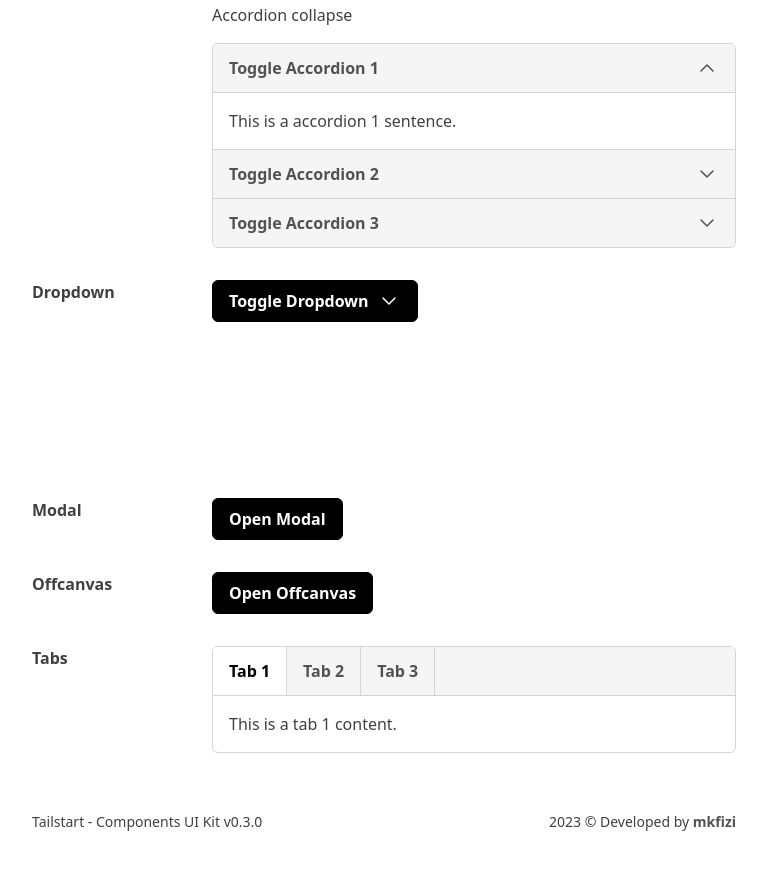
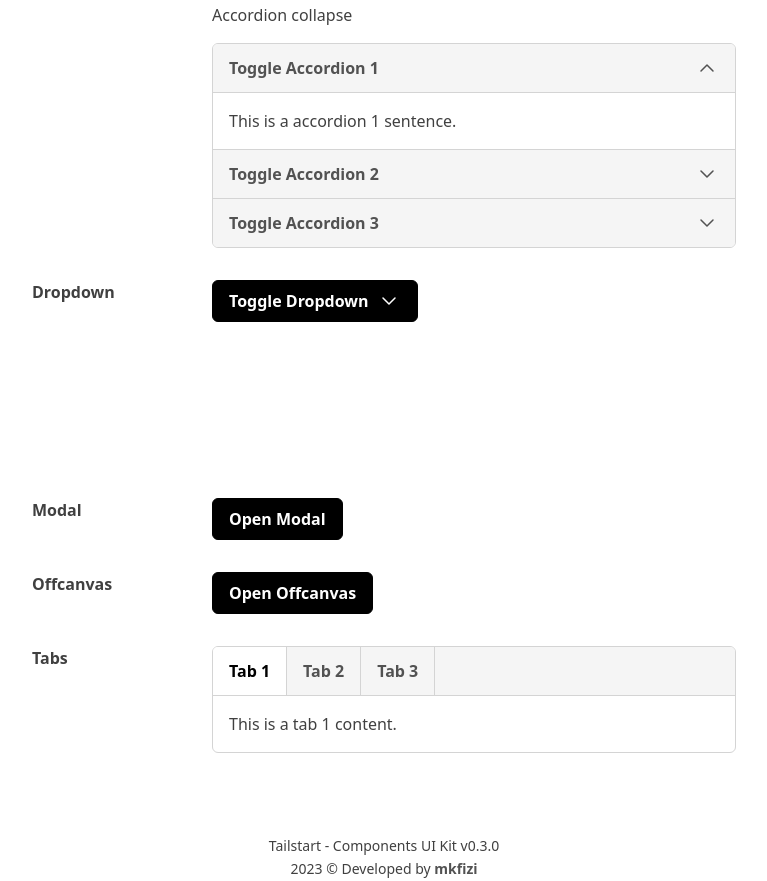
Before and after one commit to mkfizi/ui-component, a website: page index.html in a window 1280 px wide. Shown: the part 588-1469 px from the top of the page, without its empty margins (256-1023 px from the left). Before the commit the page ends 1421 px from the top, so only its background shows below. Drawn offline with Linux system fonts and the light colour scheme.

Commit message:
Revise footer appearance

```diff
--- a/index.html
+++ b/index.html
@@ -102,7 +102,7 @@
         </nav>
 
     <!-- Content -->
-    <main class="w-full max-w-screen-md px-4 pt-16 pb-24 mx-auto lg:pb-20 sm:px-8">
+    <main class="w-full max-w-screen-md px-4 pt-16 pb-32 mx-auto sm:px-8">
         <div class="w-full space-y-16">
             <p class="text-2xl font-black text-black sm:text-3xl lg:text-4xl dark:text-white">Components</p>
             <div class="space-y-8">
@@ -331,7 +331,7 @@
     </main>
 
     <!-- Footer -->
-    <footer class="absolute bottom-0 flex flex-col items-center justify-between w-full max-w-screen-md px-4 pb-px transform -translate-x-1/2 sm:flex-row left-1/2 sm:px-8">
+    <footer class="absolute bottom-0 w-full max-w-screen-md px-4 pb-px text-center transform -translate-x-1/2 left-1/2 sm:px-8 lg:px-64">
         <p class="text-sm text-neutral-700 dark:text-neutral-300"><span id="footer-app-name"></span> v<span id="footer-app-version"></span></p>
         <span class="text-sm text-neutral-700 dark:text-neutral-300"><span id="footer-year"></span> © Developed by <a href="https://mkfizi.dev" target="_blank" class="inline-block font-semibold text-neutral-600 dark:text-neutral-400 hover:text-black dark:hover:text-white">mkfizi</a></span>
     </footer>
```
Also changed, not shown: src/css/app.css.
